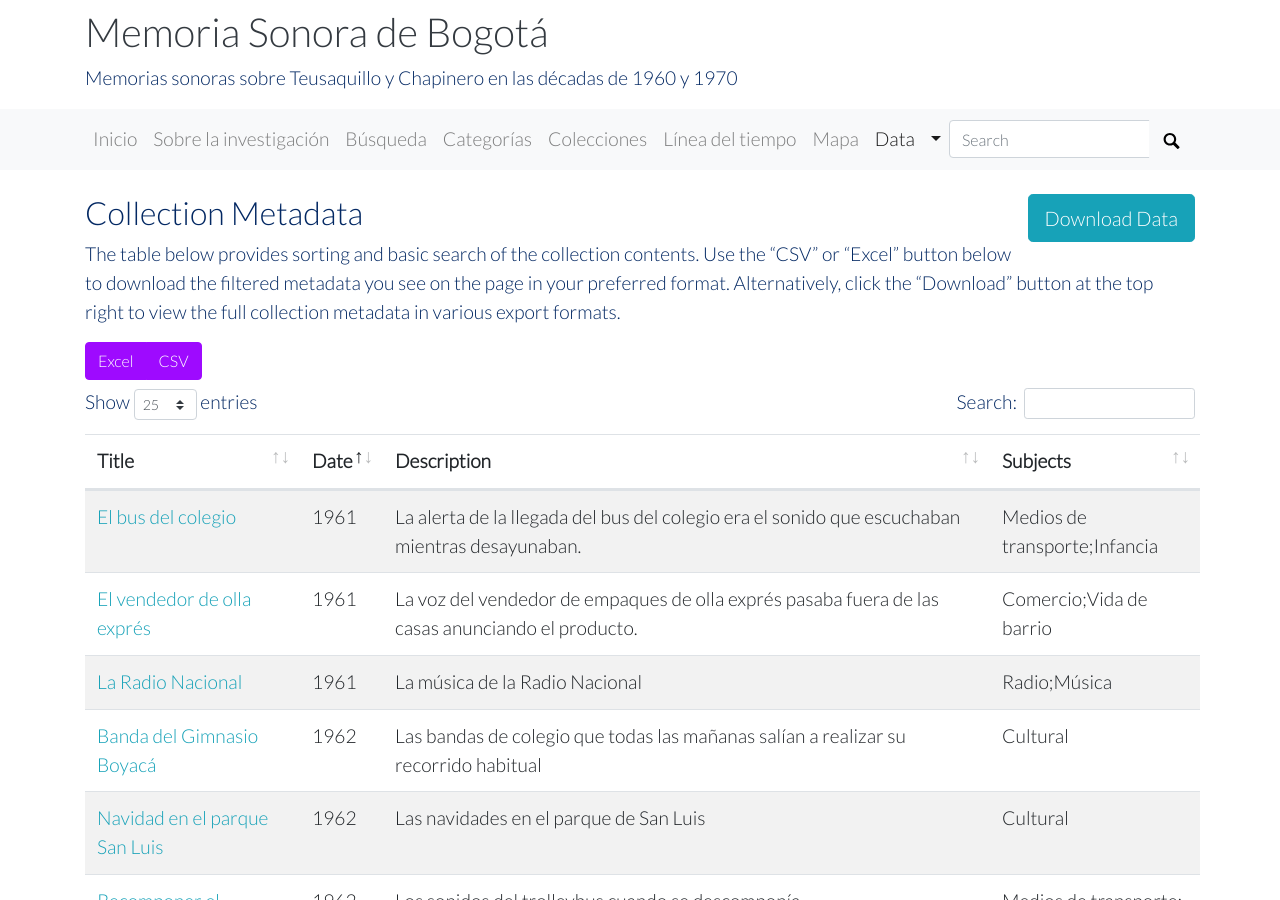
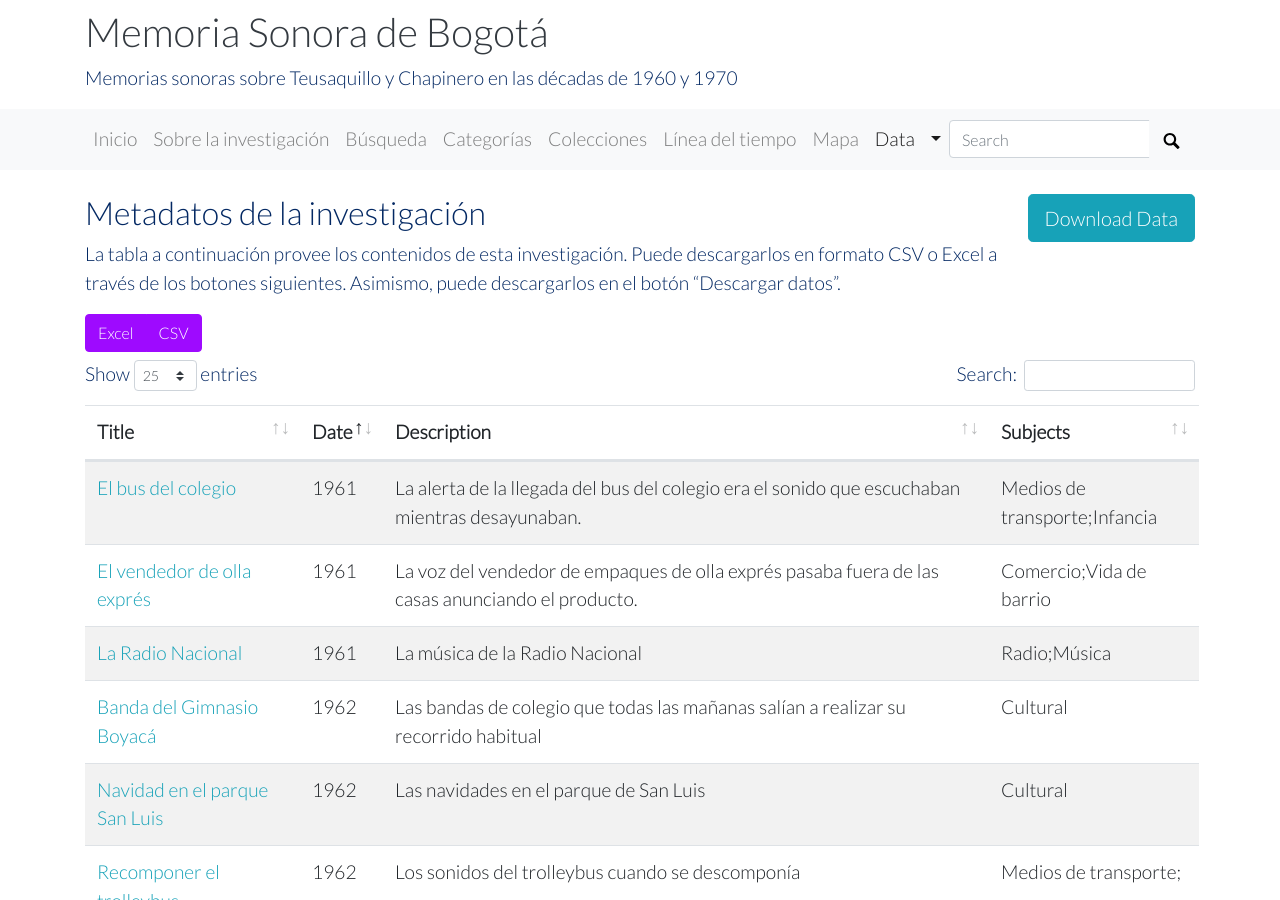
Before and after one commit to lparisb/memoriasonorabogota, a Jekyll site: the page built from pages/data.md, in a window 1280 px wide and 900 px high. Built offline with Jekyll 4.4.1, drawn with Linux system fonts in a browser that asks for light colours.

Commit message:
Update data.md

```diff
--- a/pages/data.md
+++ b/pages/data.md
@@ -6,8 +6,6 @@ permalink: /data.html
 # a table visualization will be added below the content in this file
 ---
 
-## Collection Metadata
+## Metadatos de la investigación
 
-The table below provides sorting and basic search of the collection contents.
-Use the "CSV" or "Excel" button below to download the filtered metadata you see on the page in your preferred format.
-Alternatively, click the "Download" button at the top right to view the full collection metadata in various export formats.
+La tabla a continuación provee los contenidos de esta investigación. Puede descargarlos en formato CSV o Excel a través de los botones siguientes. Asimismo, puede descargarlos en el botón "Descargar datos".
```
